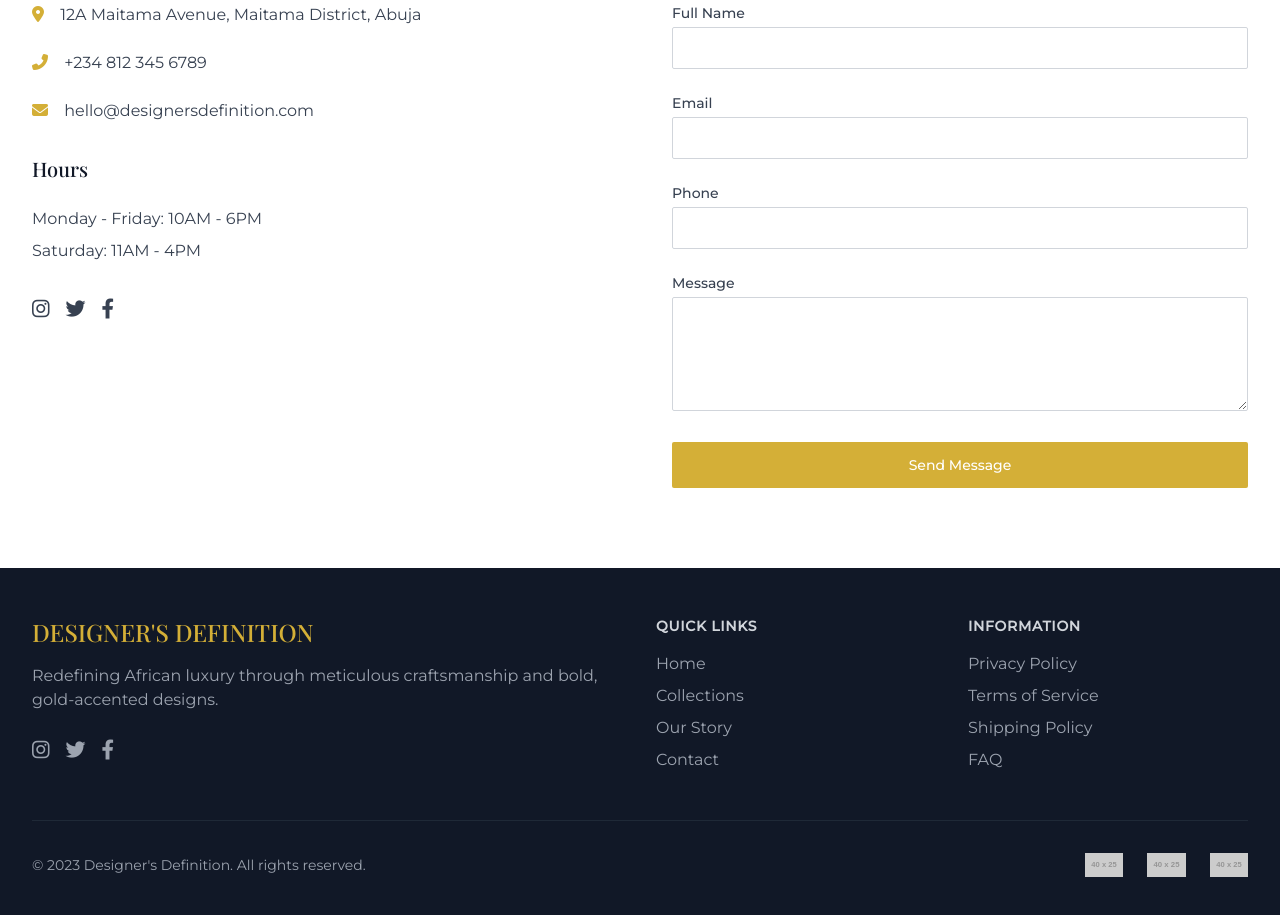
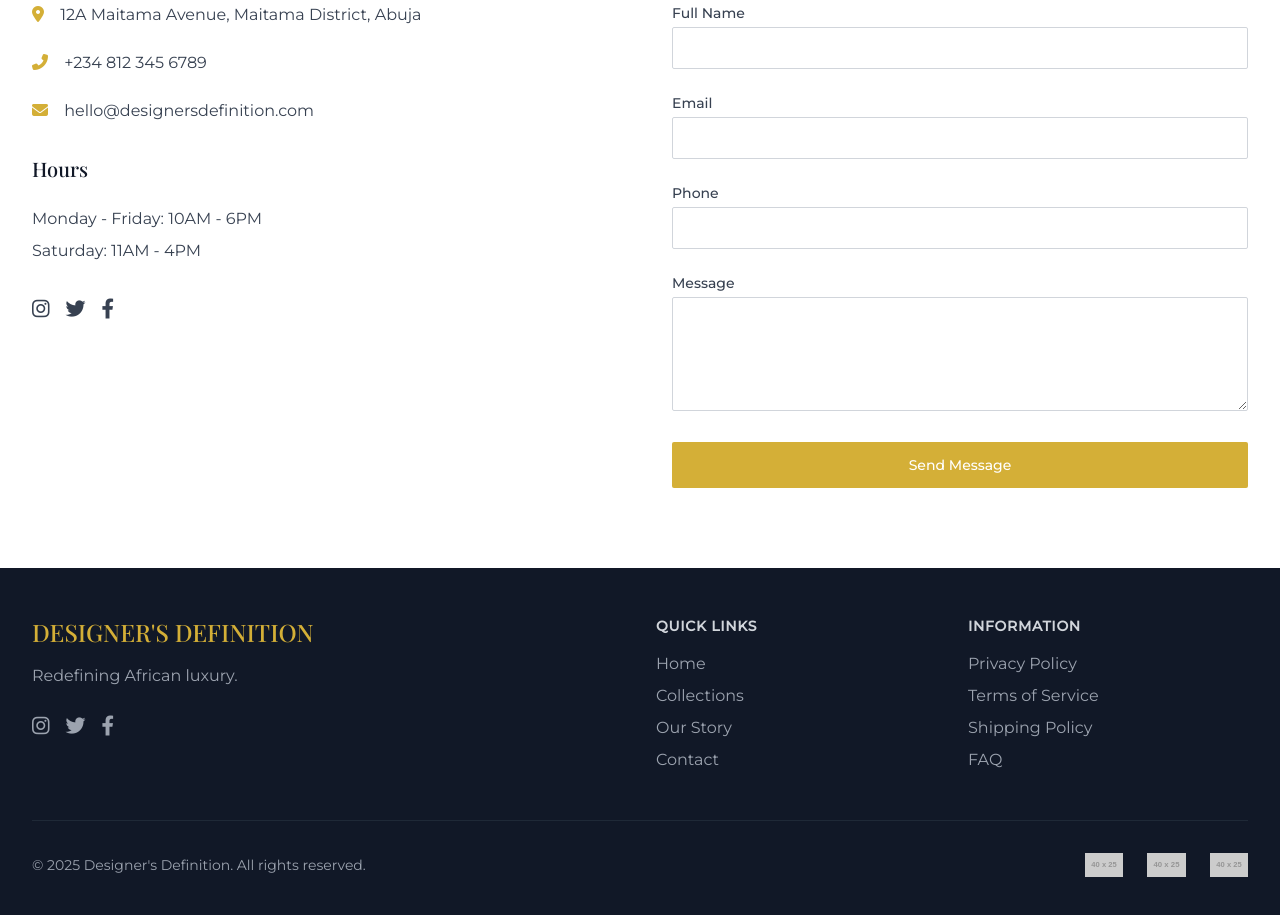
Before and after one commit to JohnProgrammin/DesignersDefinition, a plain HTML site: page index.html in a window 1280 px wide. Shown: the part 2975-3890 px from the top of the page. Drawn offline with nearby package versions, Linux system fonts and the light colour scheme; placeholder pictures from the web are drawn by us.

Commit message:
Update index.html

```diff
--- a/index.html
+++ b/index.html
@@ -3,7 +3,7 @@
 <head>
     <meta charset="UTF-8">
     <meta name="viewport" content="width=device-width, initial-scale=1.0">
-    <title>Designer's Definition | Abuja Luxury Fashion</title>
+    <title>Designer's Definition | Abuja Luxury Fashion Boutique</title>
     <meta name="description" content="Abuja's premier luxury fashion boutique featuring gold-accented designs and bespoke tailoring">
 
     <!-- Tailwind CSS via CDN -->
@@ -417,7 +417,7 @@
                 <div class="md:col-span-2" data-aos="fade-up">
                     <h3 class="text-2xl font-serif font-medium text-gold mb-4">DESIGNER'S DEFINITION</h3>
                     <p class="text-gray-400 mb-6">
-                        Redefining African luxury through meticulous craftsmanship and bold, gold-accented designs.
+                        Redefining African luxury.
                     </p>
                     <div class="flex space-x-4">
                         <a href="#" class="text-gray-400 hover:text-gold transition duration-300">
@@ -455,7 +455,7 @@
 
             <div class="border-t border-gray-800 mt-12 pt-8 flex flex-col md:flex-row justify-between items-center" data-aos="fade-up">
                 <p class="text-gray-400 text-sm mb-4 md:mb-0">
-                    &copy; 2023 Designer's Definition. All rights reserved.
+                    &copy; 2025 Designer's Definition. All rights reserved.
                 </p>
                 <div class="flex space-x-6">
                     <img src="https://via.placeholder.com/40x25" alt="Visa" class="h-6">
```
